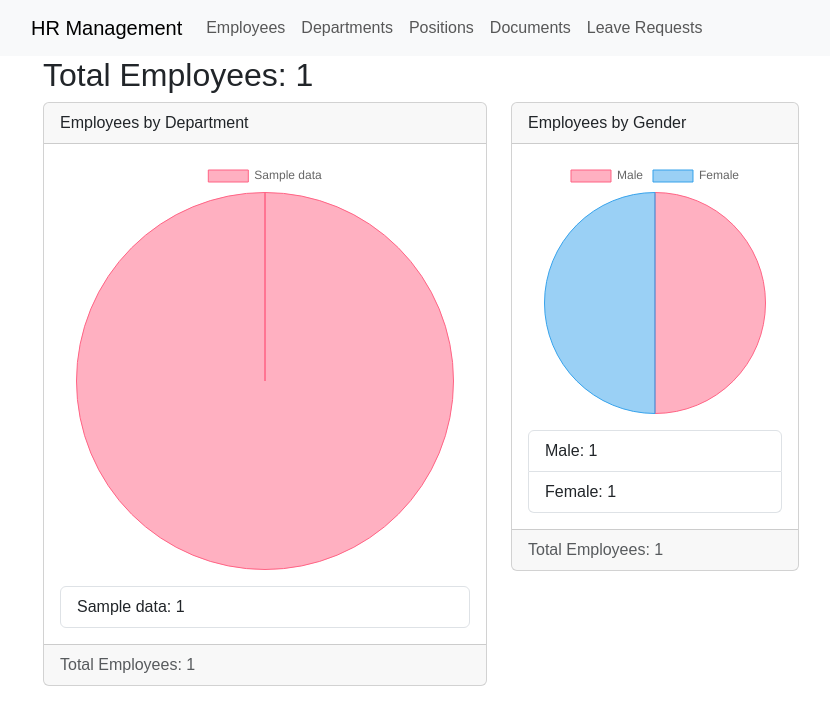
After one commit to Mesele9/hrms, a Django app: template hr_management/employee_management/templates/dashboard.html in a window 1280 px wide. The commit adds this page. Shown: the top 725 px of the page, without its empty margins (141-971 px from the left). Run offline with Django 3.2, Linux system fonts and the light colour scheme; the template is opened without the code that fills it: most values are stand-ins (such as "Sample title", 1, 10 or a date in 2020).

Commit message:
created dashboard for employee count by department and gender

```diff
--- a/hr_management/employee_management/templates/base.html
+++ b/hr_management/employee_management/templates/base.html
@@ -6,12 +6,13 @@
     <meta charset="UTF-8">
     <title>{% block title %}HR Management{% endblock %}</title>
     <link rel="stylesheet" href="https://cdn.jsdelivr.net/npm/bootstrap@5.3.0-alpha1/dist/css/bootstrap.min.css">
+
     <link rel="stylesheet" href="{% static 'css/style.css' %}">
 </head>
 <body>
     <nav class="navbar navbar-expand-lg navbar-light bg-light">
         <div class="container">
-            <a class="navbar-brand" href="{% url 'hrms:home' %}">HR Management</a>
+            <a class="navbar-brand" href="{% url 'hrms:dashboard' %}">HR Management</a>
             <button class="navbar-toggler" type="button" data-bs-toggle="collapse" data-bs-target="#navbarNav" aria-controls="navbarNav" aria-expanded="false" aria-label="Toggle navigation">
                 <span class="navbar-toggler-icon"></span>
             </button>
@@ -33,6 +34,7 @@
                         <a class="nav-link" href="{% url 'hrms:leave_request_list' %}">Leave Requests</a>
                     </li>
                 </ul>
+
             </div>
         </div>
     </nav>
@@ -42,5 +44,6 @@
     </div>
     <script src="https://cdn.jsdelivr.net/npm/@popperjs/core@2.11.6/dist/umd/popper.min.js"></script>
     <script src="https://cdn.jsdelivr.net/npm/bootstrap@5.3.0-alpha1/dist/js/bootstrap.min.js"></script>
+    <script src="https://cdn.jsdelivr.net/npm/chart.js"></script>
 </body>
 </html>
--- /dev/null
+++ b/hr_management/employee_management/templates/dashboard.html
@@ -0,0 +1,133 @@
+{% extends 'base.html' %}
+{% block title %}Dashboard{% endblock %}
+
+{% block content %}
+<div class="container">
+    <div class="row">
+        <div class="col-md-9">
+            <h2>Total Employees: {{ total_employees }}</h2>
+        </div>
+    </div>
+
+    <div class="row">
+        <div class="col-md-6">
+            <div class="card">
+                <div class="card-header">
+                    Employees by Department
+                </div>
+                <div class="card-body">
+                    <div class="d-flex justify-content-center align-items-center mb-3">
+                        <canvas id="departmentChart" width="200" height="200"></canvas>
+                    </div>
+                    <ul class="list-group ml-3">
+                        {% for data in department_data %}
+                            <li class="list-group-item">
+                                {{ data.department__name }}: {{ data.employee_count }}
+                            </li>
+                        {% endfor %}
+                    </ul>
+                </div>
+                <div class="card-footer text-muted">
+                    Total Employees: {{ total_employees }}
+                </div>
+            </div>
+        </div>
+
+        <div class="col-md-4">
+            <div class="card">
+                <div class="card-header">
+                    Employees by Gender
+                </div>
+                <div class="card-body">
+                    <div class="d-flex justify-content-center align-items-center mb-3">
+                        <canvas id="genderChart" width="200" height="200"></canvas>
+                    </div>
+                    <ul class="list-group ml-3">
+                        <li class="list-group-item">Male: {{ male_count }}</li>
+                        <li class="list-group-item">Female: {{ female_count }}</li>
+                    </ul>
+                </div>
+                <div class="card-footer text-muted">
+                    Total Employees: {{ total_employees }}
+                </div>
+            </div>
+        </div>
+    </div>
+</div>
+
+</div>
+
+<script src="https://cdn.jsdelivr.net/npm/chart.js"></script>
+<script>
+    document.addEventListener('DOMContentLoaded', function() {
+        // Department Pie Chart
+        var departmentLabels = [];
+        var departmentCounts = [];
+
+        {% for data in department_data %}
+            departmentLabels.push("{{ data.department__name }}");
+            departmentCounts.push({{ data.employee_count }});
+        {% endfor %}
+
+        var departmentCtx = document.getElementById('departmentChart').getContext('2d');
+        var departmentChart = new Chart(departmentCtx, {
+            type: 'pie',
+            data: {
+                labels: departmentLabels,
+                datasets: [{
+                    label: 'Employees by Department',
+                    data: departmentCounts,
+                    backgroundColor: [
+                        'rgba(255, 99, 132, 0.5)',
+                        'rgba(54, 162, 235, 0.5)',
+                        'rgba(255, 206, 86, 0.5)',
+                        'rgba(75, 192, 192, 0.5)',
+                        'rgba(153, 102, 255, 0.5)',
+                        'rgba(255, 159, 64, 0.5)'
+                    ],
+                    borderColor: [
+                        'rgba(255, 99, 132, 1)',
+                        'rgba(54, 162, 235, 1)',
+                        'rgba(255, 206, 86, 1)',
+                        'rgba(75, 192, 192, 1)',
+                        'rgba(153, 102, 255, 1)',
+                        'rgba(255, 159, 64, 1)'
+                    ],
+                    borderWidth: 1
+                }]
+            },
+            options: {
+                responsive: true
+            }
+        });
+
+        // Gender Pie Chart
+        var genderLabels = ['Male', 'Female'];
+        var genderCounts = [{{ male_count }}, {{ female_count }}];
+
+        var genderCtx = document.getElementById('genderChart').getContext('2d');
+        var genderChart = new Chart(genderCtx, {
+            type: 'pie',
+            data: {
+                labels: genderLabels,
+                datasets: [{
+                    label: 'Employees by Gender',
+                    data: genderCounts,
+                    backgroundColor: [
+                        'rgba(255, 99, 132, 0.5)',
+                        'rgba(54, 162, 235, 0.5)'
+                    ],
+                    borderColor: [
+                        'rgba(255, 99, 132, 1)',
+                        'rgba(54, 162, 235, 1)'
+                    ],
+                    borderWidth: 1
+                }]
+            },
+            options: {
+                responsive: true
+            }
+        });
+    });
+</script>
+{% endblock %}
--- a/hr_management/employee_management/urls.py
+++ b/hr_management/employee_management/urls.py
@@ -3,7 +3,7 @@ from django.conf import settings
 from django.conf.urls.static import static
 from django.urls import path
 from .views import (
-    home, employee_list, employee_create, employee_update, employee_delete, employee_detail,
+    home, dashboard, employee_list, employee_create, employee_update, employee_delete, employee_detail,
     department_list, department_create, department_update, department_delete,
     position_list, position_create, position_update, position_delete,
     document_list, document_create, document_update, document_delete,
@@ -14,6 +14,7 @@ app_name = 'hrms'
 
 urlpatterns = [
     path('', home, name='home'),
+    path('dashboard', dashboard, name='dashboard'),
     # Employee Management
     path('employees/', employee_list, name='employee_list'),
     path('employees/create/', employee_create, name='employee_create'),
```
Also changed, not shown: hr_management/employee_management/templates/home.html (+110 -3 lines), hr_management/employee_management/views.py (+39 -1 lines).
